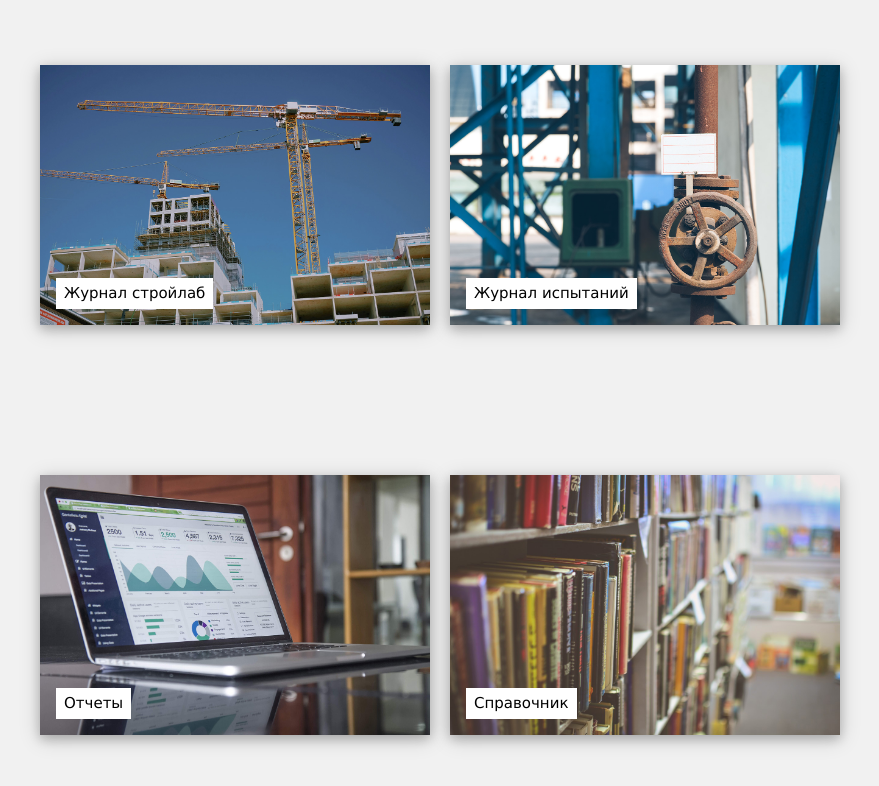
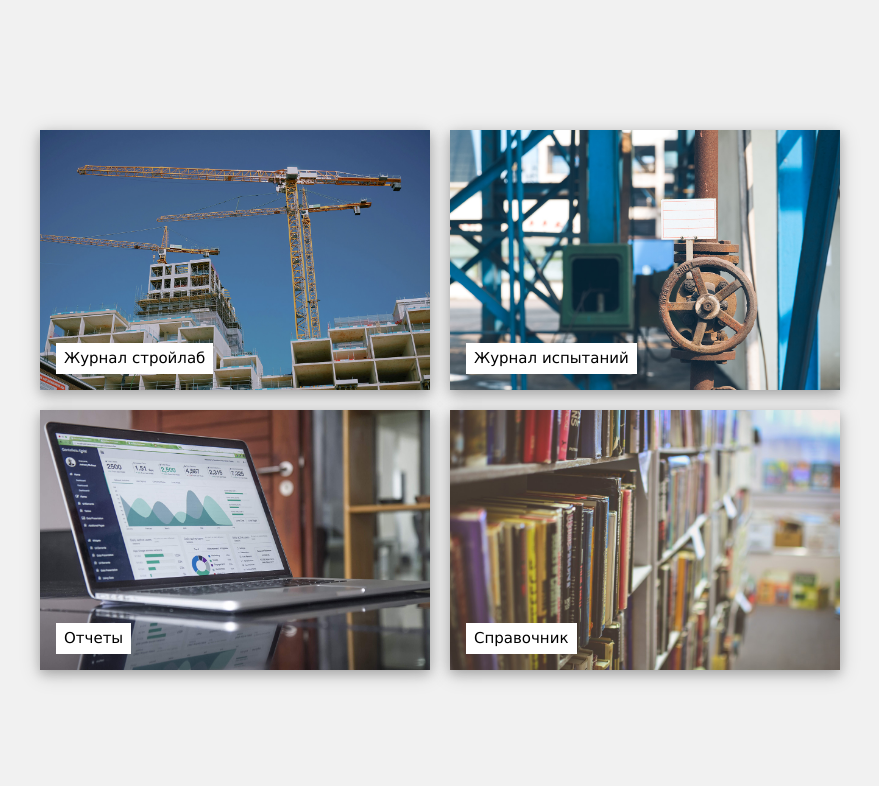
Before and after one commit to mitryyk/myFrontendproject, a React app: page / in a window 1280 px wide. Shown: the top 786 px of the page, without its empty margins (200-1079 px from the left). Built offline with nearby package versions, Linux system fonts and the light colour scheme.

Commit message:
commit 01

```diff
--- a/src/sharedpagecomponents/mainpagecardlink/index.tsx
+++ b/src/sharedpagecomponents/mainpagecardlink/index.tsx
@@ -5,8 +5,8 @@ export const CardLink = ({ text, pic }: { text: string; pic: string }) => {
   return (
     <div>
       <a href="#">
-        <div className="w3-card-4 w3-display-container" style={{ width: '100%' }}>
-          <img src={pic} alt={text} style={{ width: '100%', display: 'flex' }} className="w3-hover-opacity" />
+        <div className="w3-card-4 w3-display-container" style={{ maxWidth: 'auto', height: 'auto' }}>
+          <img src={pic} alt={text} style={{ width: '100%', maxHeight: '100%' }} className="w3-hover-opacity" />
           <div className="w3-display-bottomleft w3-container w3-padding-small w3-white w3-margin">{text}</div>
         </div>
       </a>
--- a/src/sharedpagecomponents/pagecontainer/pagecontainer.module.css
+++ b/src/sharedpagecomponents/pagecontainer/pagecontainer.module.css
@@ -1,7 +1,7 @@
-.gridParent{
+.gridParent {
   display: grid;
   grid-template-columns: repeat(2, 1fr);
-grid-template-rows: repeat(2, 1fr);
+  grid-template-rows: repeat(2, 260px);
    grid-column-gap: 20px;
   grid-row-gap: 20px;
   height: 100vh;
```
Lines whose indentation alone changed are shown as unchanged.
